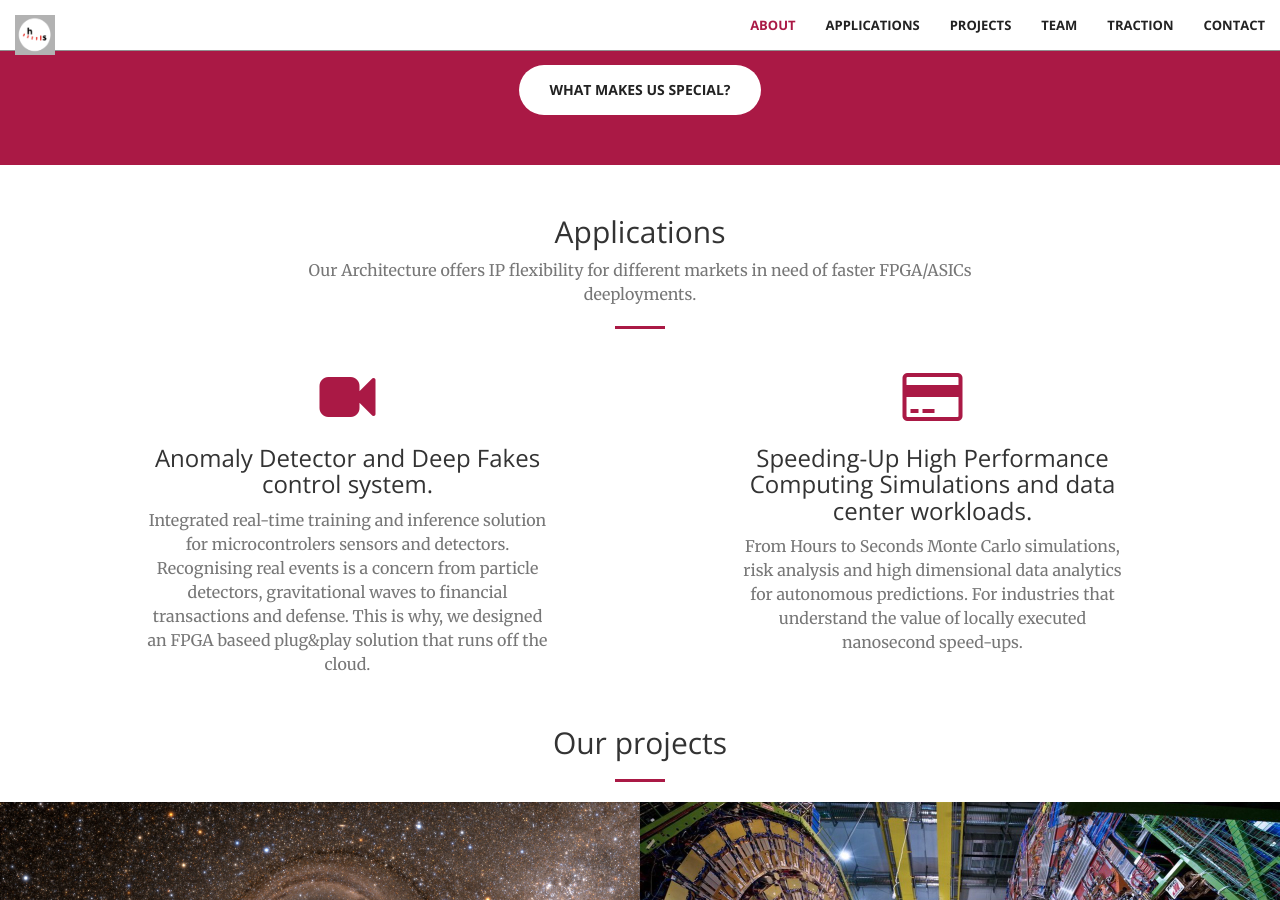
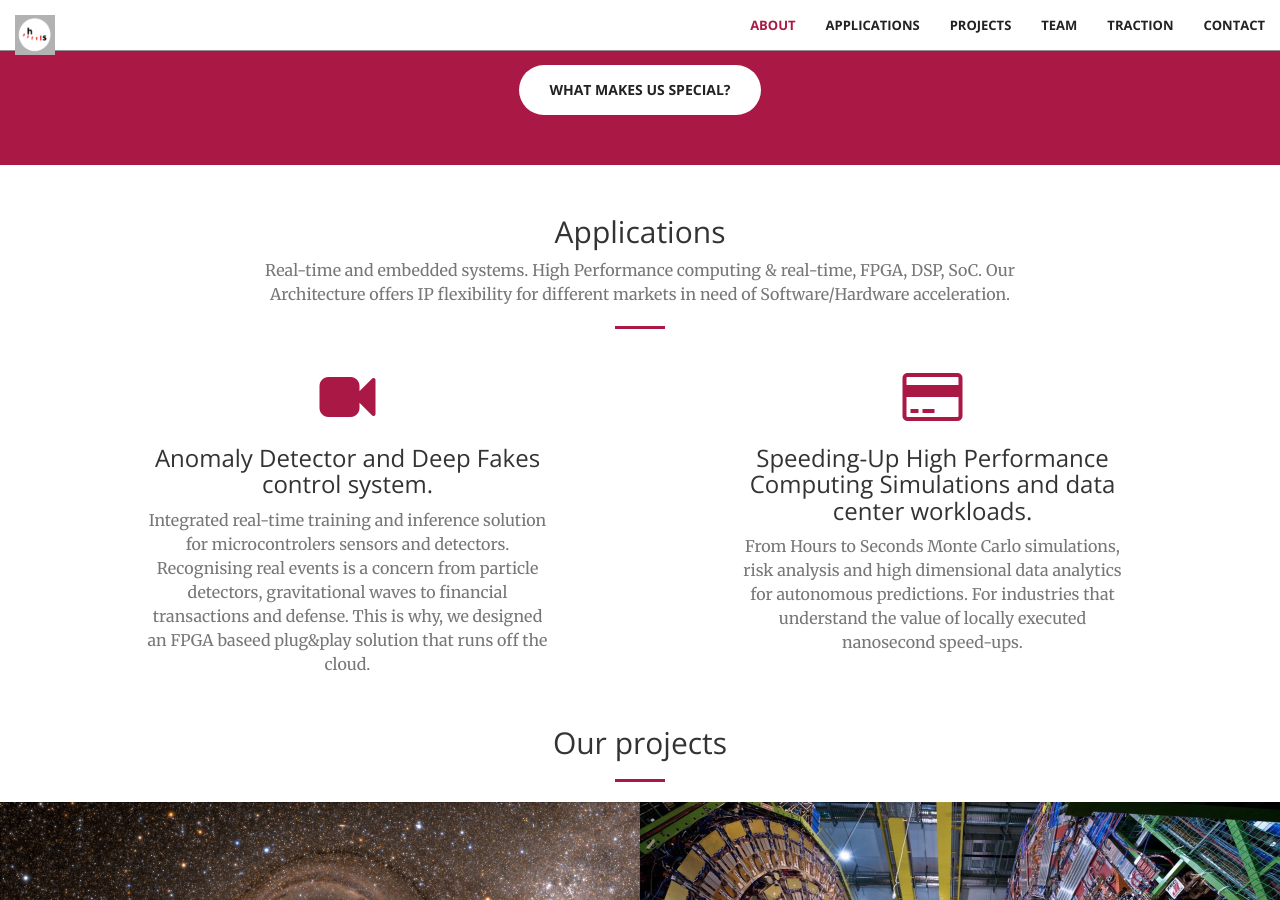
Before and after one commit to hoursec/github.io, a Jekyll site: the page built from index.html, in a window 1280 px wide and 900 px high, scrolled down 1149 px. Built offline with Jekyll 4.4.1, drawn with Linux system fonts in a browser that asks for light colours.

Commit message:
Update services.html

```diff
--- a/_includes/services.html
+++ b/_includes/services.html
@@ -3,8 +3,9 @@
         <div class="row">
             <div class="col-lg-8 col-lg-offset-2 text-center">
                 <h2 class="section-heading">Applications</h2>
-                <p class="text-muted"> Our Architecture offers IP flexibility for different markets in need of faster FPGA/ASICs
-                    deeployments.</p>
+                <p class="text-muted"> Real-time and embedded systems. High Performance computing & real-time, FPGA, DSP, SoC.
+                    Our Architecture offers IP flexibility for different markets in need of Software/Hardware acceleration.
+                    </p>
                 <hr class="primary">
             </div>
         </div>
```
